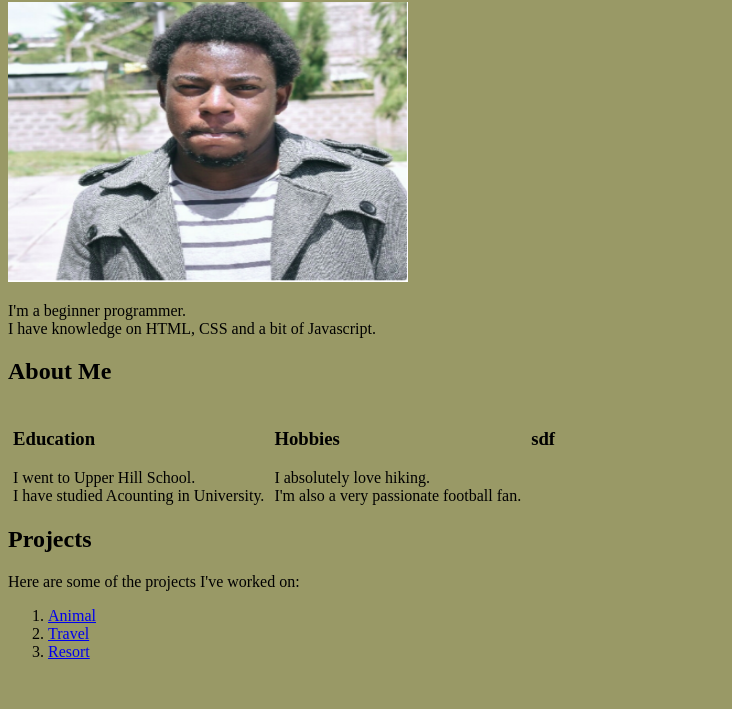
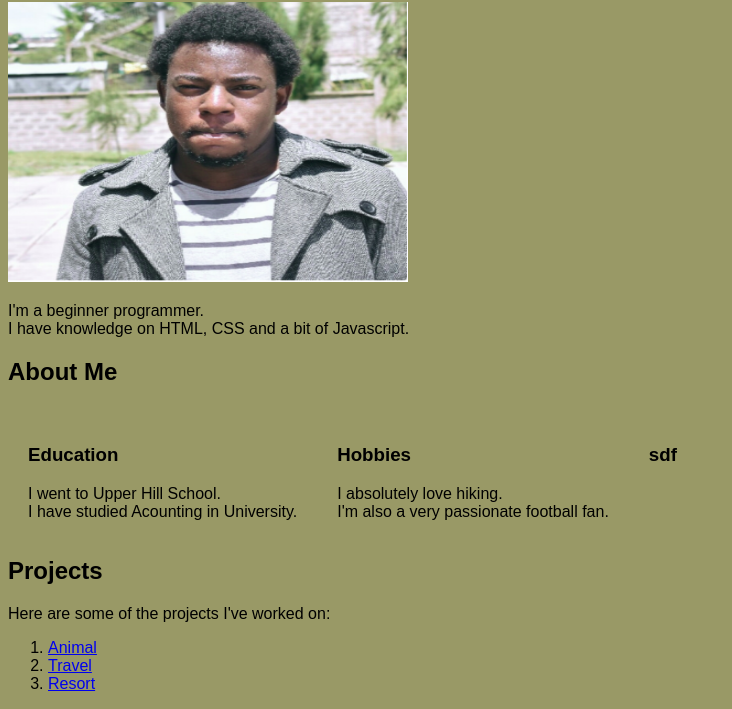
Before and after one commit to jamesandere/james-portfolio, a plain HTML site: page index.html in a window 1280 px wide. Shown: the part 166-875 px from the top of the page, without its empty margins (0-732 px from the left). Before the commit the page ends 843 px from the top, so only its background shows below. Drawn offline with Linux system fonts and the light colour scheme.

Commit message:
Make all fonts sans-serif

```diff
--- a/css/styles.css
+++ b/css/styles.css
@@ -1,10 +1,11 @@
 .edu {
   float: left;
-  padding: 5px;
+  padding: 20px;
 }
 body{
-  width:auto;
+  width:75%s;
   background-color: #999966;
+  font-family: sans-serif;
 }
 .proj{
   clear:both;
```
